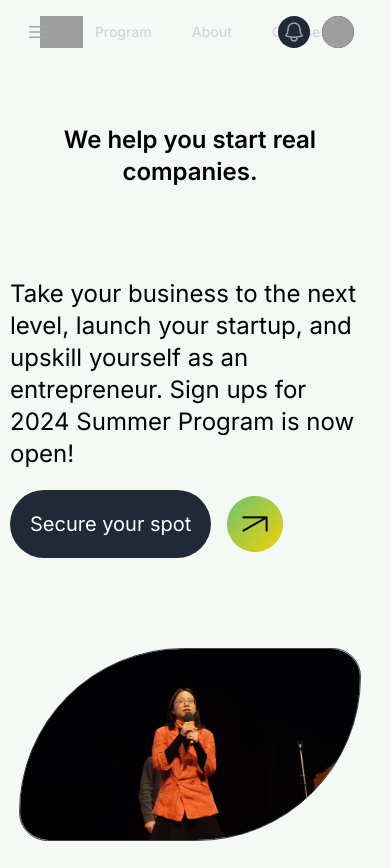
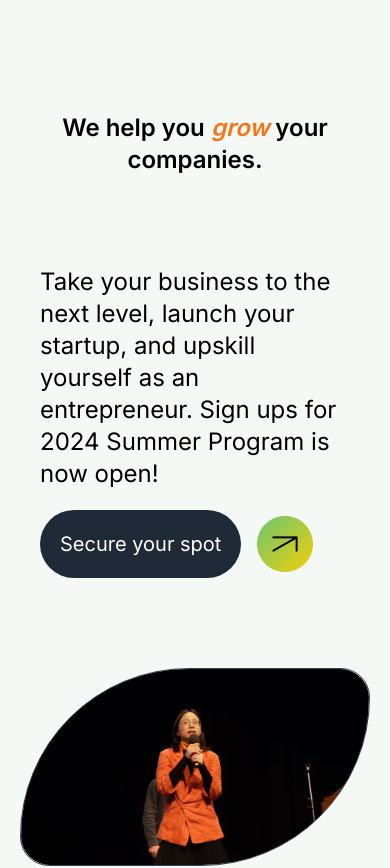
Before and after one commit to Danobentey/hellonext, a Next.js app: page / in a window 390 px wide. Shown: the top 868 px of the page. Built offline with nearby package versions, Linux system fonts and the light colour scheme; grey boxes are pictures that could not be loaded.

Commit message:
header retouch

```diff
--- a/src/app/components/NavItems.jsx
+++ b/src/app/components/NavItems.jsx
@@ -53,9 +53,8 @@ const NavItems = () => {
             aria-current={item.current() ? "page" : undefined}
             className={classNames(
               currentPath === item.href
-                ? "underline p-5 inline-block text-white bg-gray-500"
-
-                : "text-gray-300 hover:bg-gray-700 hover:text-white",
+                ? "p-5 inline-block text-white bg-black"
+                : "text-gray-900 hover:bg-gray-700 hover:text-white",
               "rounded-md px-3 py-2 text-sm font-medium"
             )}
             onClick={() => setActive(item.name)}
--- a/src/app/components/Navbar.jsx
+++ b/src/app/components/Navbar.jsx
@@ -10,7 +10,7 @@ import {
 } from "@headlessui/react";
 import { Bars3Icon, BellIcon, XMarkIcon } from "@heroicons/react/24/outline";
 import Image from "next/image";
-import { useState } from "react";
+import { useState, useEffect } from "react";
 import NavItems from "./NavItems";
 
 const navigation = [
@@ -26,9 +26,30 @@ function classNames(...classes) {
 
 export default function Navbar() {
   const [] = useState();
+  const [position, setPosition] = useState(window.scrollY);
+  const [visible, setVisible] = useState(true);
+  useEffect(() => {
+    const handleScroll = () => {
+      let moving = window.scrollY;
+
+      setVisible(position > moving);
+      setPosition(moving);
+    };
+    window.addEventListener("scroll", handleScroll);
+    return () => {
+      window.removeEventListener("scroll", handleScroll);
+    };
+  });
+
+  const cls = visible ? "visible" : "hidden";
 
   return (
-    <Disclosure as="nav" className="">
+    <Disclosure
+      as="nav"
+      className={`shadow fixed w-full ease-in-out duration-500 bg-[#f5f9f5] ml-[-20px] top-0 ${
+        visible ? "top-0" : "top-[-80px]"
+      }`}
+    >
       <div className="mx-auto max-w-7xl px-2 sm:px-6 lg:px-8">
         <div className="relative flex h-16 items-center justify-between">
           <div className="absolute inset-y-0 left-0 flex items-center sm:hidden">
@@ -48,11 +69,13 @@ export default function Navbar() {
           </div>
           <div className="flex flex-1 items-center justify-center sm:items-stretch sm:justify-start">
             <div className="flex flex-shrink-0 items-center">
-              <img
-                alt="Your Company"
-                src="https://tailwindui.com/img/logos/mark.svg?color=indigo&shade=500"
-                className="h-8 w-auto"
-              />
+              <a href="/">
+                <img
+                  alt="Your Company"
+                  src="https://tailwindui.com/img/logos/mark.svg?color=indigo&shade=500"
+                  className="h-8 w-auto"
+                />
+              </a>
             </div>
             <NavItems />
           </div>
--- a/src/app/layout.tsx
+++ b/src/app/layout.tsx
@@ -13,8 +13,8 @@ export const metadata = {
 export default function RootLayout({ children }: any) {
   return (
     <html lang="en">
-      <body className={`${inter.className} bg-[#f5f9f5] w-[100vw] pl-[10px] pr-[20px] overflow-x-hidden`}>
-        <nav>
+      <body className={`${inter.className} bg-[#f5f9f5] w-[100vw] px-[20px] overflow-x-hidden`}>
+        <nav className="mb-28">
           <Navbar />
         </nav>
         {children}
--- a/src/app/page.tsx
+++ b/src/app/page.tsx
@@ -5,9 +5,7 @@ import ICONS from "./images/icons";
 import Partners from "./components/Partners";
 import ProfileCard from "./components/ProfileCard";
 import PROFILES from "./images/profiles";
-import Faq from "./components/Faq"
-import Footer from "./components/Footer";
-// import {} from "banner"
+import Faq from "./components/Faq";
 
 export default function Home() {
   const services = [
@@ -74,49 +72,56 @@ export default function Home() {
       name: "Thu Yen nguyen",
       company: "Bank of America",
       role: "Business Analyst",
-      statement: "Thu-Yen Nguyen is a business analyst at Bank of America, a leading investment bank with more than a trillion dollars AUM. Prior to joining BofA, she worked at VinFast working in their product management arm.",
+      statement:
+        "Thu-Yen Nguyen is a business analyst at Bank of America, a leading investment bank with more than a trillion dollars AUM. Prior to joining BofA, she worked at VinFast working in their product management arm.",
     },
     {
       img: PROFILES.eric.src,
       name: "Eric Lam",
       company: "Recast Ventures",
       role: "Venture Innovator",
-      statement: "Eric Lam is a Business Leaders and Founders who provides new revenue streams required to scale businesses for a successful exit. With over 2 decades of entrepreneurial prowess in business innovation, He is also an author of 'The Fast Founder: from Startup to Exit in 36 Months'.",
+      statement:
+        "Eric Lam is a Business Leaders and Founders who provides new revenue streams required to scale businesses for a successful exit. With over 2 decades of entrepreneurial prowess in business innovation, He is also an author of 'The Fast Founder: from Startup to Exit in 36 Months'.",
     },
     {
       img: PROFILES.may.src,
       name: "Co May Nguyen",
       company: "Stucolab",
       role: "CEO",
-      statement: "Co May is a founder and CEO of Stucolab space – a collaborative study environment that aims to cultivate a community of students who can thrive collectively. In the past program, she shared her wealth of expertise in marketing and branding.",
+      statement:
+        "Co May is a founder and CEO of Stucolab space – a collaborative study environment that aims to cultivate a community of students who can thrive collectively. In the past program, she shared her wealth of expertise in marketing and branding.",
     },
     {
       img: PROFILES.cuong.src,
       name: "Viet Cuong Nguyen",
       company: "VietcomBank",
       role: "Deputy CEO",
-      statement: "Nguyễn Việt Cường is the Deputy CEO of VietcomBank, a leading commercial bank with $62 billion in assets. He holds decades of experience in the financial services industry and has worked with renowned companies in the past",
+      statement:
+        "Nguyễn Việt Cường is the Deputy CEO of VietcomBank, a leading commercial bank with $62 billion in assets. He holds decades of experience in the financial services industry and has worked with renowned companies in the past",
     },
     {
       img: PROFILES.mads.src,
       name: "Mads Warner",
       company: "Ecotek",
       role: "CEO",
-      statement: "Mads Werner is a 3x Founder and serial entrepreneur. Currently, he is the CEO of EcoTek, a leading technology consultancy company as an extension of EcoPark Group. Previously, he was a venture capitalist at Golden Gate Ventures.",
+      statement:
+        "Mads Werner is a 3x Founder and serial entrepreneur. Currently, he is the CEO of EcoTek, a leading technology consultancy company as an extension of EcoPark Group. Previously, he was a venture capitalist at Golden Gate Ventures.",
     },
     {
-      more: true
-    }
-  ]
+      more: true,
+    },
+  ];
 
   return (
     <>
-      <header className="mt-[60px] px-26">
-        <h1 className="text-2xl sm:text-5xl w-full text-center sm:text-left font-semibold lg:text-7xl max-w-full">We help you start real companies.</h1>
+      <header className="mt-[60px] px-[20px]">
+        <h1 className="text-2xl sm:text-5xl w-full text-center sm:text-left font-semibold lg:text-7xl max-w-full">
+          We help you <span className="text-orange-500 italic">grow</span> your companies.
+        </h1>
         {/* <img src="" alt="" /> */}
 
         <div className="flex-col-reverse sm:flex-row flex gap-5 mt-[90px]">
-          <Button title="Secure your spot"/>
+          <Button title="Secure your spot" />
           <h2 className="text-2xl ml-auto sm:w-[50%]">
             Take your business to the next level, launch your startup, and
             upskill yourself as an entrepreneur. Sign ups for 2024 Summer
@@ -126,16 +131,16 @@ export default function Home() {
       </header>
 
       <section>
-        <div className="mt-[90px] mb-9 mx-auto w-[95%] h-auto sm:h-[500px] lg:h-[550px] border border-gray-700 rounded-tl-[290px] rounded-bl-[50px] rounded-tr-[50px] rounded-br-[290px]">
+        <div className="mt-[90px] mb-9 mx-auto lg:w-[50%] border border-gray-700 rounded-tl-[290px] rounded-bl-[50px] rounded-tr-[50px] rounded-br-[290px]">
           <img
             src={ICONS.main_hero.src}
             alt="main"
-            className="h-full w-full rounded-tl-[290px] rounded-bl-[50px] rounded-tr-[50px] rounded-br-[290px] mx-auto"
+            className="h-full w-full rounded-tl-[290px] rounded-bl-[50px] rounded-tr-[50px] rounded-br-[290px] mx-auto object-contain lg:object-none"
           />
         </div>
       </section>
 
-      <section className="mt-32 rounded-3xl flex-2 sm:bg-gray-500 p-5 w-[99%]">
+      <section className="mt-32 rounded-3xl flex-2 p-5 w-[99%]">
         <h2 className="mb-8">OUR PROGRAM</h2>
         <h1 className="text-2xl md:text-4xl mx-3 mb-8 max-w-[22ch]">
           Launch your business in our transformative entrepreneurship journey.
@@ -172,7 +177,10 @@ export default function Home() {
             </thead>
             <tbody className="">
               {alumni.map((al, idx) => (
-                <tr key={idx} className="border-collapse border-t border-gray-600 h-32">
+                <tr
+                  key={idx}
+                  className="border-collapse border-t border-gray-600 h-32"
+                >
                   <td className="text-3xl pl-2">{al.startup}</td>
                   <td>
                     {al.founders.map((f, i) => (
@@ -189,7 +197,7 @@ export default function Home() {
         </div>
       </section>
 
-      <section  className=" bg-[#19200e] p-[20px] text-white mt-12 w-full overflow-clip">
+      <section className=" bg-[#19200e] p-[20px] text-white mt-12 w-full overflow-clip">
         <h2>PARTNERS & SPONSORS</h2>
         <h1 className="text-4xl mb-8 mt-8 max-w-[25ch]">
           Our Program is backed by the best.
@@ -212,7 +220,15 @@ export default function Home() {
           {/* class="grid grid-cols-1 gap-6 md:grid-cols-2 xl:gap-12" */}
           <div className="grid grid-cols-1 gap-6 md:grid-cols-2 xl:grid-cols-3 xl:gap-12">
             {experts.map((i, idx) => (
-              <ProfileCard key={idx} name={i.name} company={i.company} role={i.role} statement={i.statement} img={i.img} more={i.more} />
+              <ProfileCard
+                key={idx}
+                name={i.name}
+                company={i.company}
+                role={i.role}
+                statement={i.statement}
+                img={i.img}
+                more={i.more}
+              />
             ))}
           </div>
         </aside>
@@ -220,22 +236,32 @@ export default function Home() {
 
       <section className="mt-24 py-32 p-6 lg:px-8 border border-gray-700 rounded-3xl">
         <div className="w-full">
-          <h1 className="text-2xl font-bold md:text-5xl text-wrap">Ready to Begin Your Entreprenuership Journey</h1>
-          <div className="flex gap-5 mt-9 flex-wrap">
-            <span className="bg-gray-800 rounded-lg font-bold px-2 py-1 lg:px-4 lg:py-2">👯 Make new friends</span>
-            <span className="bg-gray-800 rounded-lg font-bold px-2 py-1 lg:px-4 lg:py-2">🚀 Launch a business</span>
-            <span className="bg-gray-800 rounded-lg font-bold px-2 py-1 lg:px-4 lg:py-2">🔆 Become an entrepreneur</span>
+          <h1 className="text-2xl font-bold md:text-5xl text-wrap">
+            Ready to Begin Your Entreprenuership Journey
+          </h1>
+          <div className="flex gap-5 mt-9 flex-wrap ">
+            <span className="bg-gray-800 rounded-lg text-gray-200 font-bold px-2 py-1 lg:px-4 lg:py-2">
+              👯 Make new friends
+            </span>
+            <span className="bg-gray-800 rounded-lg text-gray-200 font-bold px-2 py-1 lg:px-4 lg:py-2">
+              🚀 Launch a business
+            </span>
+            <span className="bg-gray-800 rounded-lg text-gray-200 font-bold px-2 py-1 lg:px-4 lg:py-2">
+              🔆 Become an entrepreneur
+            </span>
           </div>
 
           <div className="mt-36">
-            <Button title={"Join The Waiting List"}/>
+            <Button title={"Join The Waiting List"} />
           </div>
         </div>
       </section>
 
       <section className="mt-24 px-2">
         <h2>FAQS</h2>
-        <h3 className="text-4xl my-8 max-w-[25ch]">Frequently Asked Questions</h3>
+        <h3 className="text-4xl my-8 max-w-[25ch]">
+          Frequently Asked Questions
+        </h3>
         <Faq />
 
         <div className="">
@@ -243,7 +269,6 @@ export default function Home() {
           <Button title="Reach out to us" />
         </div>
       </section>
-
     </>
   );
 }
```
